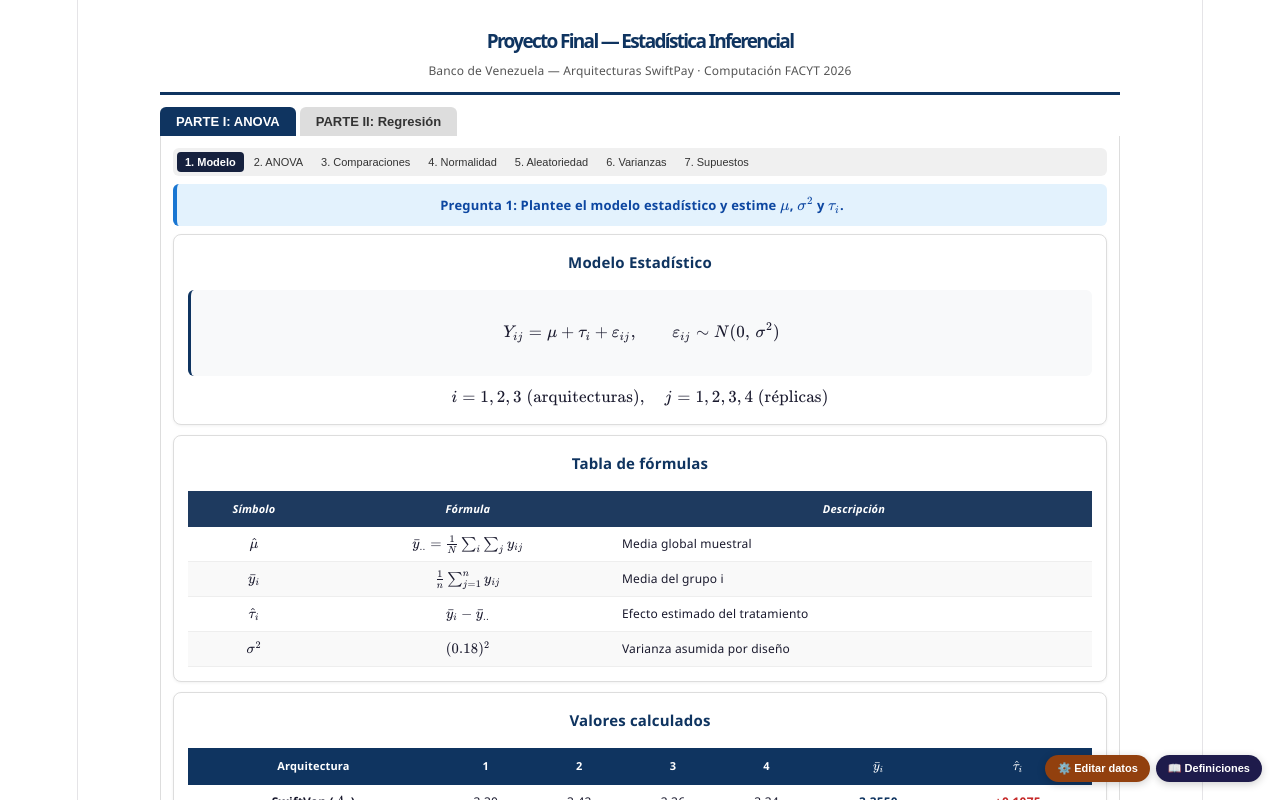
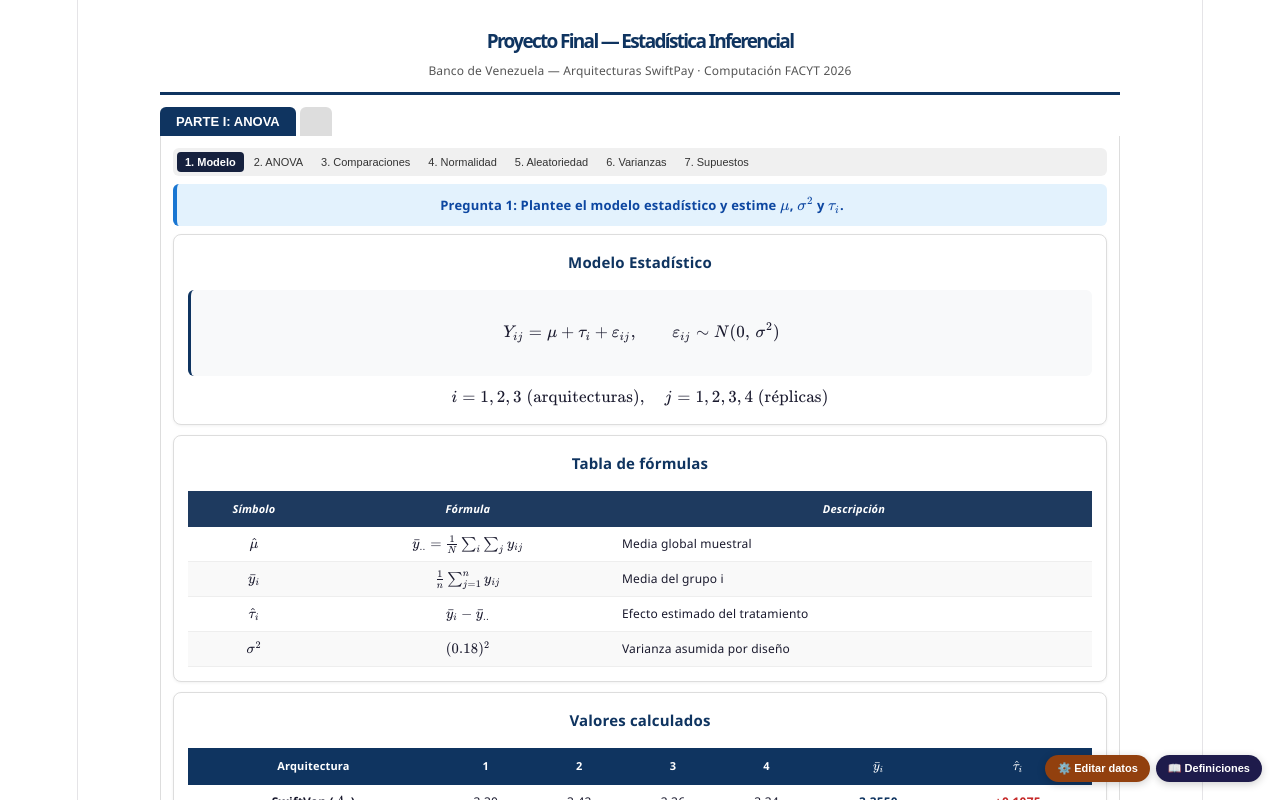
Before and after one commit to MikM32/anova2, a React (Vite) app: page / in a window 1280 px wide. Shown: the top 800 px of the page. Built offline with nearby package versions, Linux system fonts and the light colour scheme.

Commit message:
ocultamiento de parte 2 xdd

```diff
--- a/src/App.jsx
+++ b/src/App.jsx
@@ -564,7 +564,7 @@ export default function App() {
       </div>
       <div style={S.tbar}>
         <button style={S.mt(tab === "p1")} onClick={() => setTab("p1")}>PARTE I: ANOVA</button>
-        <button style={S.mt(tab === "p2")} onClick={() => setTab("p2")}>PARTE II: Regresión</button>
+        <button style={S.mt(tab === "p2")} onClick={() => setTab("p1")}></button>
       </div>
       <div style={{ background: "#fff", border: "1px solid #ddd", borderTop: "none", borderRadius: "0 0 8px 8px", padding: 12 }}>
         {edit && (tab === "p1" ? <Ed1 /> : <Ed2 />)}
```
